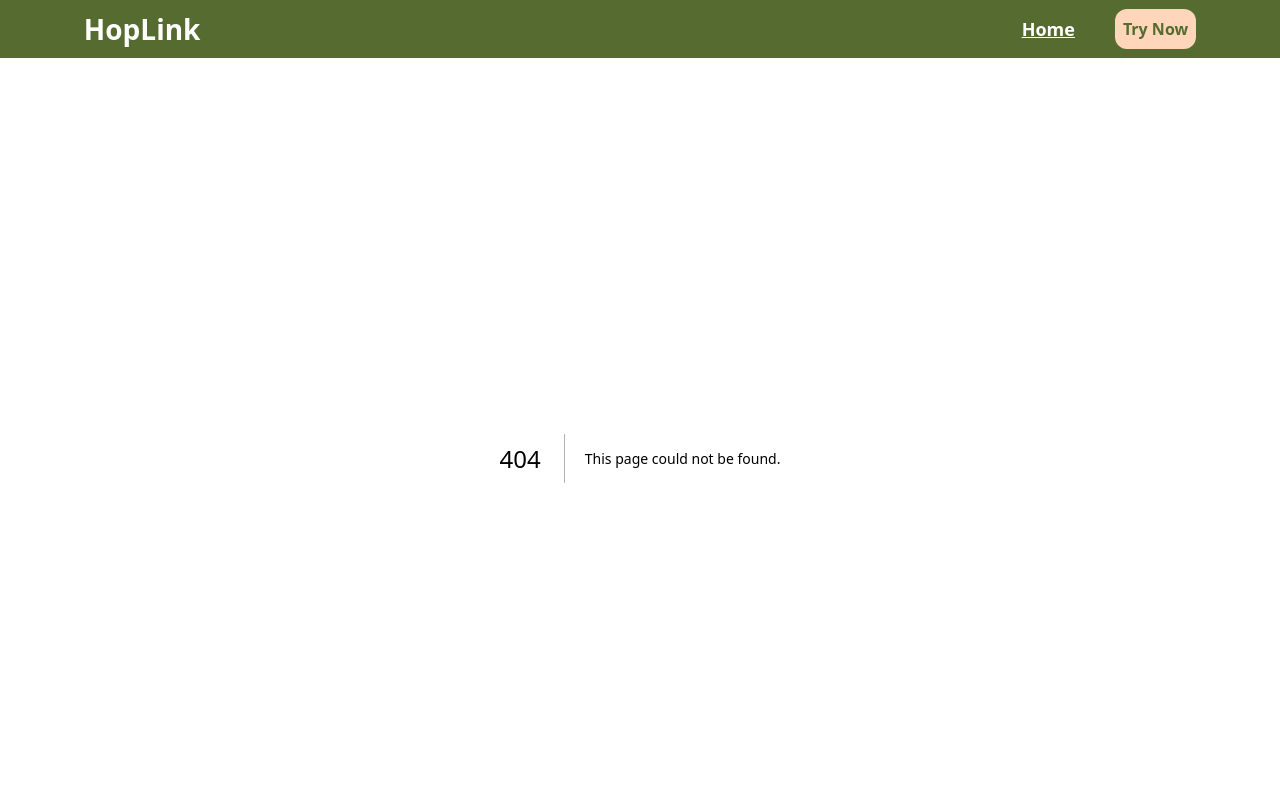
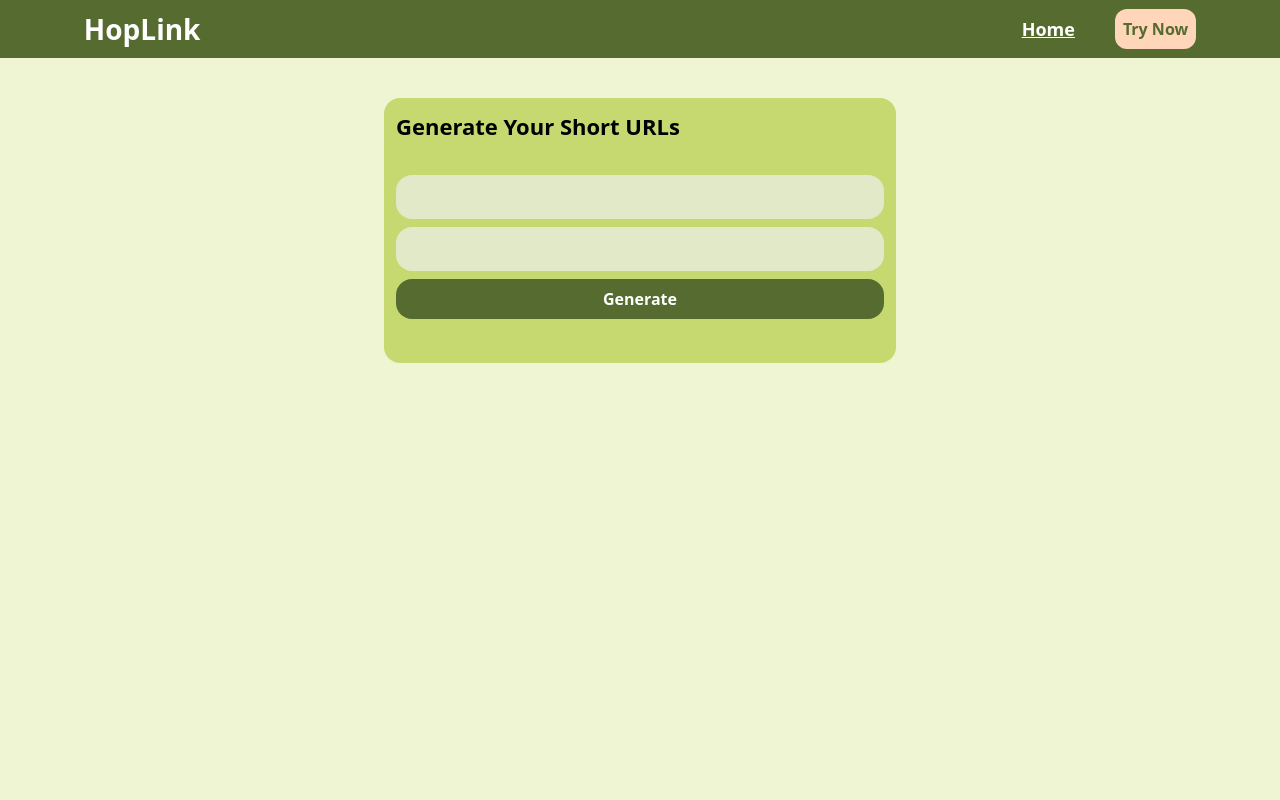
Before and after one commit to anonymous298/URL-Shortner-Mini-Project, a Next.js app: page /shortner in a window 1280 px wide. Before the commit this address had no page. Shown: the top 800 px of the page. Built offline with nearby package versions, Linux system fonts and the light colour scheme.

Commit message:
shortner file based route created

```diff
--- /dev/null
+++ b/app/shortner/page.js
@@ -0,0 +1,47 @@
+"use client"
+
+import React from 'react'
+import { useState } from 'react'
+
+const Page = () => {
+    const [formValues, setFormValues] = useState({})
+    const [updatedUrl, setUpdatedUrl] = useState([])
+
+    const handleChange = (e) => {
+        setFormValues({...formValues, [e.target.name] : e.target.value});
+    }
+
+    // console.log(formValues)
+
+    const handleUpdateUrl = () => {
+        setUpdatedUrl([...updatedUrl, formValues]);
+        console.log(updatedUrl)
+    }
+
+  return (
+    <div>
+        <div className="hero flex justify-center items-center mt-10">
+            <div className="container w-[40vw] bg-[#C6D870] rounded-2xl">
+                <h2 className='font-bold text-[22px] p-3'>Generate Your Short URLs</h2>
+                <div className="form-inputs flex flex-col justify-center items-center gap-y-2 mt-2 p-3">
+                    <input type="text" name='fullurl' value={formValues.fullurl ? formValues.fullurl : ''} onChange={handleChange} className='bg-[#E1E9C9] w-[100%] p-2.5 rounded-2xl outline-[#556B2F] active:outline-2'/>
+                    <input type="text" name='shorturl' value={formValues.shorturl ? formValues.shorturl : ''} onChange={handleChange} className='bg-[#E1E9C9] w-[100%] p-2.5 rounded-2xl outline-[#556B2F] active:outline-2'/>
+                    <button onClick={handleUpdateUrl} className='bg-[#556B2F] font-bold w-[100%] rounded-2xl p-2 text-white hover:bg-[#8FA31E] cursor-pointer'>Generate</button>
+                </div>
+
+                <div className="shorten-urls-container p-4 flex flex-col gap-y-3">
+                    {updatedUrl.map((value) => {
+                        return (
+                            <>
+                                <a href={`http://localhost:3000/${value.shorturl}`} target='_blank' className='font-semibold text-[20px]'>{`http://localhost:3000/${value.shorturl}`}</a>
+                            </>
+                        )
+                    })}
+                </div>
+            </div>
+        </div>
+    </div>
+  )
+}
+
+export default Page
```
